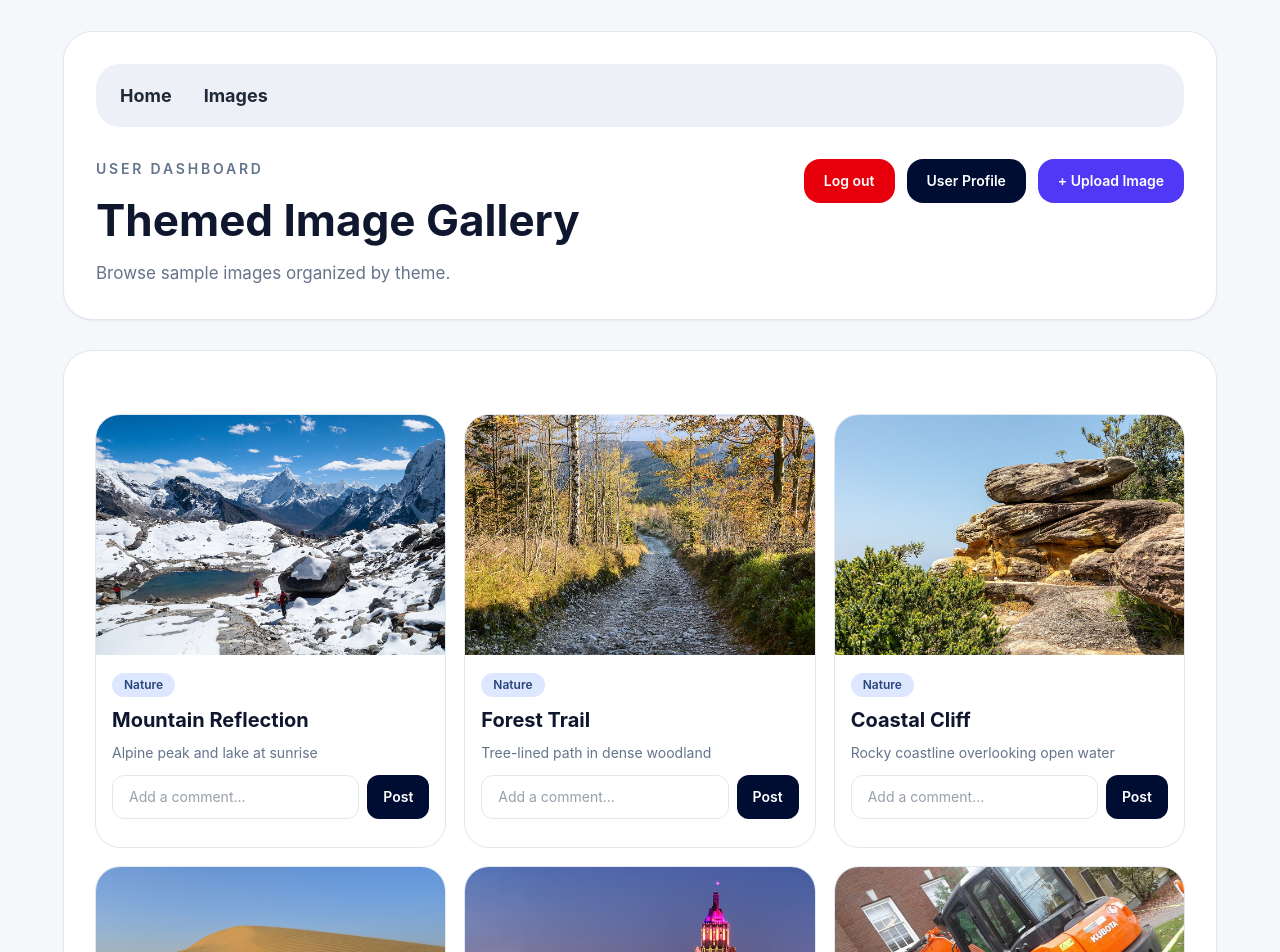
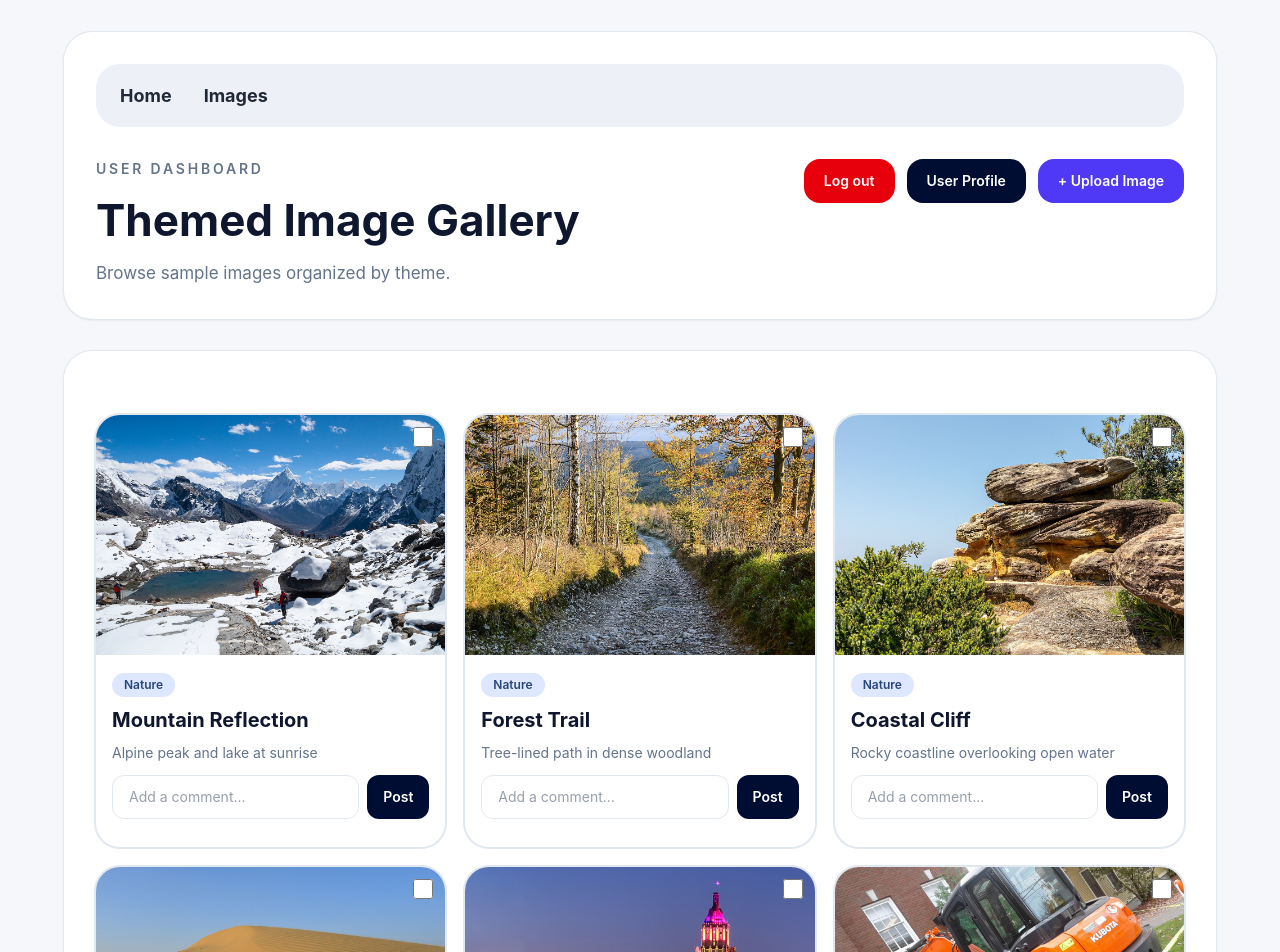
Before and after one commit to JarvisLam-LemonCEO/CMPE280Hackathon, a React (Vite) app: page /user-home in a window 1280 px wide. Shown: the top 952 px of the page. Built offline with nearby package versions, Linux system fonts and the light colour scheme; sample sign-in values are in the browser's storage.

Commit message:
Implement gallery image ID updates and add multi-select delete functionality in UserHomePage

```diff
--- a/src/data/galleryData.js
+++ b/src/data/galleryData.js
@@ -1,5 +1,3 @@
-import { comment } from "postcss";
-
 export const themeData = [
   {
     id: "nature",
@@ -8,28 +6,28 @@ export const themeData = [
     accentClass: "bg-emerald-100 text-emerald-800",
     images: [
       {
-        id: "nature-1",
+        id: "gallery-nature-1",
         title: "Mountain Reflection",
         subtitle: "Alpine peak and lake at sunrise",
         url: "/images/themes/nature-mountain.jpg",
         comment: "",
       },
       {
-        id: "nature-2",
+        id: "gallery-nature-2",
         title: "Forest Trail",
         subtitle: "Tree-lined path in dense woodland",
         url: "/images/themes/nature-forest.jpg",
         comment: "",
       },
       {
-        id: "nature-3",
+        id: "gallery-nature-3",
         title: "Coastal Cliff",
         subtitle: "Rocky coastline overlooking open water",
         url: "/images/themes/nature-coast.jpg",
         comment: "",
       },
       {
-        id: "nature-4",
+        id: "gallery-nature-4",
         title: "Desert Dunes",
         subtitle: "Wind-shaped sand dunes at golden hour",
         url: "/images/themes/nature-desert.jpg",
@@ -44,28 +42,28 @@ export const themeData = [
     accentClass: "bg-sky-100 text-sky-800",
     images: [
       {
-        id: "city-1",
+        id: "gallery-city-1",
         title: "Night Skyline",
         subtitle: "City towers illuminated after sunset",
         url: "/images/themes/city-skyline.jpg",
         comment: "",
       },
       {
-        id: "city-2",
+        id: "gallery-city-2",
         title: "Metro Street",
         subtitle: "Downtown road scene with active city movement",
         url: "/images/themes/city-street.jpg",
         comment: "",
       },
       {
-        id: "city-3",
+        id: "gallery-city-3",
         title: "Modern Facade",
         subtitle: "Contemporary glass-and-steel architecture",
         url: "/images/themes/city-architecture.jpg",
         comment: "",
       },
       {
-        id: "city-4",
+        id: "gallery-city-4",
         title: "Historic District",
         subtitle: "Old-town streets with heritage buildings",
         url: "/images/themes/city-oldtown.jpg",
@@ -80,28 +78,28 @@ export const themeData = [
     accentClass: "bg-amber-100 text-amber-800",
     images: [
       {
-        id: "food-1",
+        id: "gallery-food-1",
         title: "Brunch Table",
         subtitle: "Breakfast spread with fruit and coffee",
         url: "/images/themes/food-brunch.jpg",
         comment: "",
       },
       {
-        id: "food-2",
+        id: "gallery-food-2",
         title: "Street Tacos",
         subtitle: "Fresh tacos with market-style toppings",
         url: "/images/themes/food-tacos.jpg",
         comment: "",
       },
       {
-        id: "food-3",
+        id: "gallery-food-3",
         title: "Pasta Night",
         subtitle: "Pasta served with a prepared meat dish and sauce",
         url: "/images/themes/food-pasta.jpg",
         comment: "",
       },
       {
-        id: "food-4",
+        id: "gallery-food-4",
         title: "Dessert Studio",
         subtitle: "Pastry dessert styled in a minimal setup",
         url: "/images/themes/food-dessert.jpg",
@@ -116,28 +114,28 @@ export const themeData = [
     accentClass: "bg-violet-100 text-violet-800",
     images: [
       {
-        id: "animals-1",
+        id: "gallery-animals-1",
         title: "Curious Fox",
         subtitle: "Red fox in a woodland environment",
         url: "/images/themes/animals-fox.jpg",
         comment: "",
       },
       {
-        id: "animals-2",
+        id: "gallery-animals-2",
         title: "Savannah Walk",
         subtitle: "Elephants crossing open grassland",
         url: "/images/themes/animals-elephant.jpg",
         comment: "",
       },
       {
-        id: "animals-3",
+        id: "gallery-animals-3",
         title: "Ocean Companion",
         subtitle: "Dolphin surfacing above coastal waters",
         url: "/images/themes/animals-dolphin.jpg",
         comment: "",
       },
       {
-        id: "animals-4",
+        id: "gallery-animals-4",
         title: "Arctic Pause",
         subtitle: "Polar bear in an icy environment",
         url: "/images/themes/animals-polarbear.jpg",
--- a/src/pages/UserHomePage.jsx
+++ b/src/pages/UserHomePage.jsx
@@ -153,6 +153,13 @@ function UserHomePage() {
   const [uploadFile, setUploadFile] = useState(null);
   const [showUploadModal, setShowUploadModal] = useState(false);
   const [searchQuery, setSearchQuery] = useState("");
+  const [selectedIds, setSelectedIds] = useState(new Set());
+  const [hiddenGalleryIds, setHiddenGalleryIds] = useState(() => {
+    try {
+      const raw = localStorage.getItem("hiddenGalleryIds");
+      return new Set(raw ? JSON.parse(raw) : []);
+    } catch { return new Set(); }
+  });
 
   useEffect(() => {
     const storedUser = localStorage.getItem("currentUser");
@@ -172,7 +179,8 @@ function UserHomePage() {
     );
 
     if (activeTheme === "all") {
-      return [...sortedUploads, ...allThemeImages];
+      const galleryImages = allThemeImages.filter((img) => !hiddenGalleryIds.has(img.id));
+      return [...sortedUploads, ...galleryImages];
     }
 
     const selectedTheme = themeById[activeTheme];
@@ -184,12 +192,11 @@ function UserHomePage() {
 
     return [
       ...uploadsForTheme,
-      ...selectedTheme.images.map((image) => ({
-        ...image,
-        themeLabel: selectedTheme.label,
-      })),
+      ...selectedTheme.images
+        .filter((img) => !hiddenGalleryIds.has(img.id))
+        .map((image) => ({ ...image, themeLabel: selectedTheme.label })),
     ];
-  }, [activeTheme, uploadedImages]);
+  }, [activeTheme, uploadedImages, hiddenGalleryIds]);
 
   const filteredImages = useMemo(() => {
     const normalizedQuery = searchQuery.trim().toLowerCase();
@@ -207,6 +214,28 @@ function UserHomePage() {
     window.localStorage.setItem(userUploadsKey, JSON.stringify(uploadedImages));
   }, [uploadedImages, userUploadsKey]);
 
+  useEffect(() => {
+    localStorage.setItem("hiddenGalleryIds", JSON.stringify([...hiddenGalleryIds]));
+  }, [hiddenGalleryIds]);
+
+  const toggleSelect = (id) => {
+    setSelectedIds((prev) => {
+      const next = new Set(prev);
+      next.has(id) ? next.delete(id) : next.add(id);
+      return next;
+    });
+  };
+
+  const handleDeleteSelected = () => {
+    const uploadedIds = new Set(uploadedImages.map((img) => img.id));
+    const toHide = [...selectedIds].filter((id) => !uploadedIds.has(id));
+    setUploadedImages((prev) => prev.filter((img) => !selectedIds.has(img.id)));
+    if (toHide.length > 0) {
+      setHiddenGalleryIds((prev) => new Set([...prev, ...toHide]));
+    }
+    setSelectedIds(new Set());
+  };
+
   async function handleUploadSubmit(event) {
     event.preventDefault();
 
@@ -216,7 +245,7 @@ function UserHomePage() {
     const now = Date.now();
 
     const newUpload = {
-      id: `upload-${now}`,
+      id: `upload-${uploadTheme}-${now}`,
       title: uploadTitle.trim(),
       subtitle: uploadDescription.trim(),
       url: dataUrl,
@@ -289,6 +318,15 @@ function UserHomePage() {
               + Upload Image
             </button>
 
+            {selectedIds.size > 0 && (
+              <button
+                onClick={handleDeleteSelected}
+                className="rounded-2xl bg-red-500 px-5 py-3 text-sm font-semibold text-white hover:bg-red-600"
+              >
+                Delete Selected ({selectedIds.size})
+              </button>
+            )}
+
           </div>
         </header>
       </div>
@@ -299,17 +337,27 @@ function UserHomePage() {
 
         <div className="mt-8 grid grid-cols-1 gap-5 sm:grid-cols-2 xl:grid-cols-3">
 
-          {filteredImages.map((image) => (
+          {filteredImages.map((image) => {
+            const isSelected = selectedIds.has(image.id);
+            return (
             <article
               key={image.id}
-              className="overflow-hidden rounded-[24px] bg-white ring-1 ring-slate-200"
+              className={`overflow-hidden rounded-[24px] bg-white ring-2 ${isSelected ? "ring-indigo-500" : "ring-slate-200"}`}
             >
 
-              <img
-                src={image.url}
-                alt={image.title}
-                className="h-[240px] w-full object-cover"
-              />
+              <div className="relative">
+                <img
+                  src={image.url}
+                  alt={image.title}
+                  className="h-[240px] w-full object-cover"
+                />
+                <input
+                  type="checkbox"
+                  checked={isSelected}
+                  onChange={() => toggleSelect(image.id)}
+                  className="absolute top-3 right-3 h-5 w-5 cursor-pointer accent-indigo-600"
+                />
+              </div>
 
               <div className="space-y-2 p-4">
 
@@ -329,7 +377,8 @@ function UserHomePage() {
 
               </div>
             </article>
-          ))}
+            );
+          })}
 
         </div>
 
```
